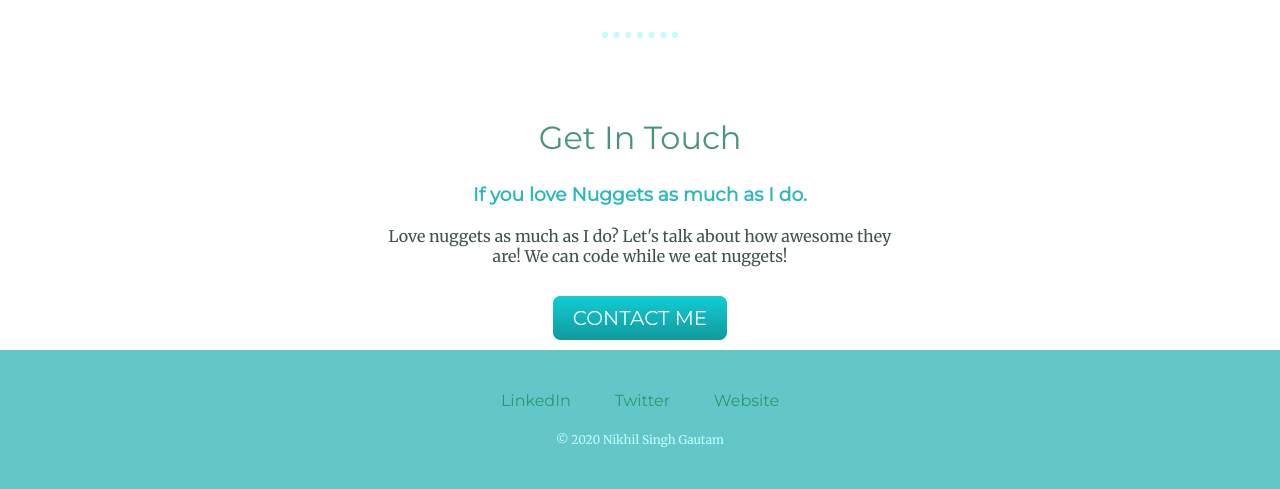
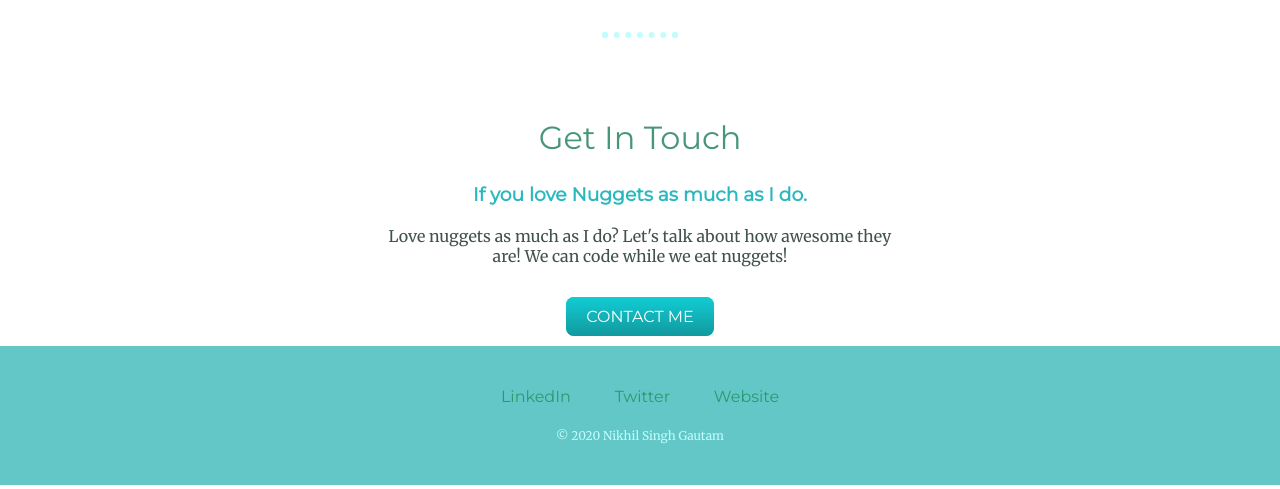
Before and after one commit to nick9124/css-personal-site, a plain HTML site: page index.html in a window 1280 px wide. Shown: the part 1816-2305 px from the top of the page. Drawn offline with Linux system fonts and the light colour scheme.

Commit message:
Update styles.css

```diff
--- a/styles.css
+++ b/styles.css
@@ -126,8 +126,8 @@ a:hover {
   border-radius: 8px;
   font-family: "Montserrat", sans-serif;
   color: #ffffff;
-  font-size: 20px;
-  /*  padding: 1rem 2rem; */
+ /* font-size: 20px; */
+  padding: 0.7rem 1.4rem;
    padding: 10px 20px;
   text-decoration: none;
 }
```
